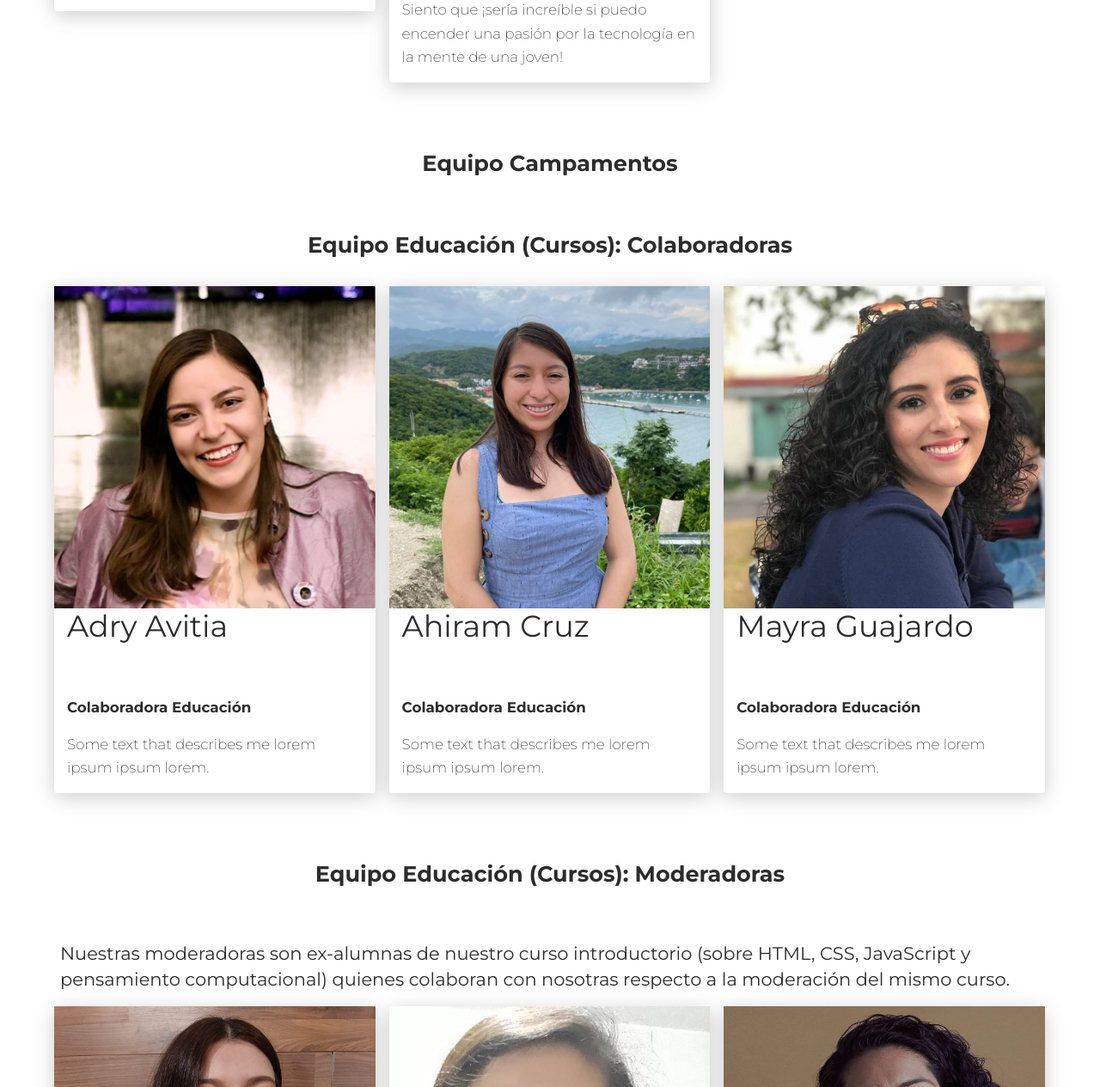
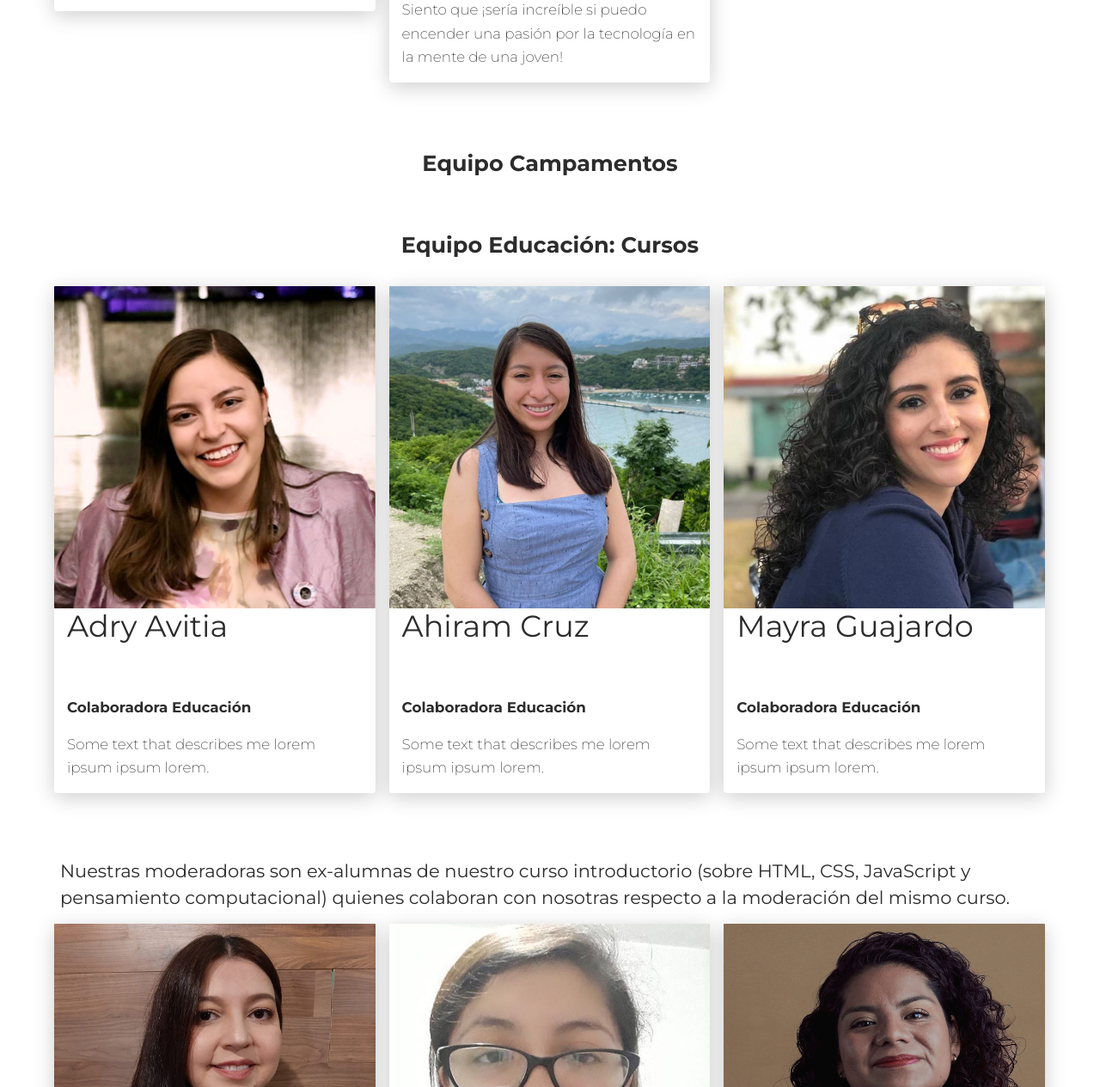
Before and after one commit to digimation/beautifulpatterns, a plain HTML site: page index.html in a window 1280 px wide. Shown: the part 6455-7720 px from the top of the page at 86% size. Drawn offline with nearby package versions, Linux system fonts and the light colour scheme; a script that the page names is missing.

Commit message:
todo el equipo educación bajo de un equipo

```diff
--- a/index.html
+++ b/index.html
@@ -1255,7 +1255,7 @@
 
                     <div class="row">
                         <div class="col-md-8 ml-auto mr-auto text-center">
-                            <h3 class="title">Equipo Educación (Cursos): Colaboradoras</h3>
+                            <h3 class="title">Equipo Educación: Cursos</h3>
                         </div>
                     </div>
 
@@ -1301,9 +1301,9 @@
                     </div>
 
                     <div class="row">
-                        <div class="col-md-8 ml-auto mr-auto text-center">
+<!--                         <div class="col-md-8 ml-auto mr-auto text-center">
                             <h3 class="title">Equipo Educación (Cursos): Moderadoras</h3>
-                        </div>
+                        </div> -->
                         <h4>Nuestras moderadoras son ex-alumnas de nuestro curso introductorio (sobre HTML, CSS, JavaScript y pensamiento computacional)
                            quienes colaboran con nosotras respecto a la moderación del mismo curso. </h4>
                     </div>
```
